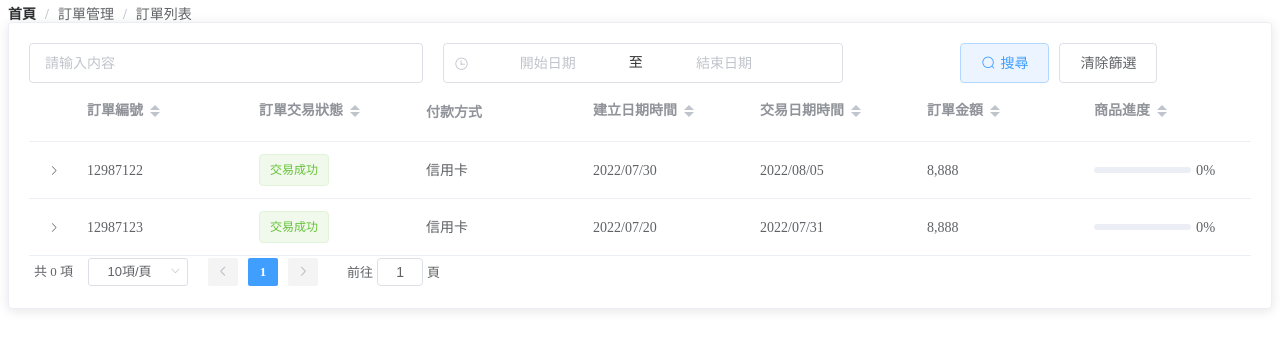
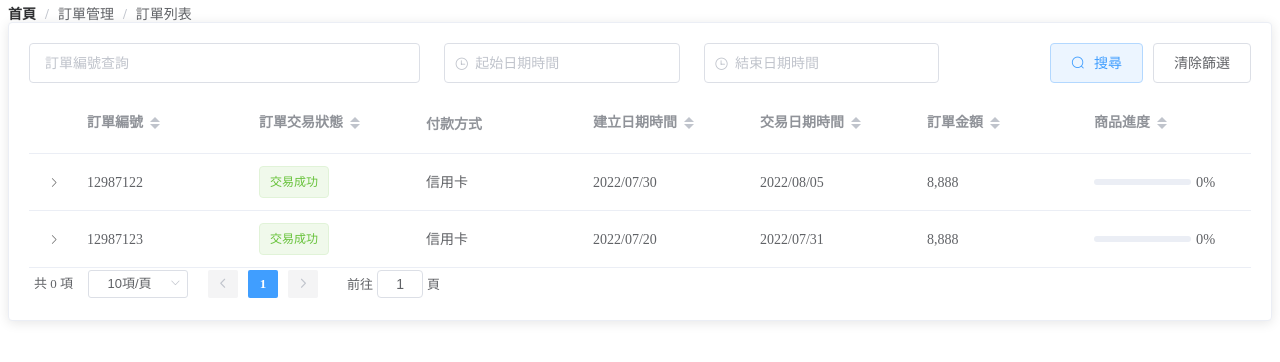
Before and after one commit to chengeyi/Preorder, a Vue app: page / in a window 1280 px wide. Shown: the top 362 px of the page. Built offline with nearby package versions, Linux system fonts and the light colour scheme.

Commit message:
20220816響應式、文字搜尋訂單編號、加入客製化css

```diff
--- a/src/App.vue
+++ b/src/App.vue
@@ -41,5 +41,9 @@ export default {
   width: 100% !important;
 }
 
+.text-right{
+  text-align: right !important;
+}
+
 
 </style>
--- a/src/components/OrderList2.vue
+++ b/src/components/OrderList2.vue
@@ -7,24 +7,36 @@
       <el-breadcrumb-item>訂單列表</el-breadcrumb-item>
     </el-breadcrumb>
     <el-card>
-      <el-row :gutter="20">
-        <el-col :span="8">
-          <el-input placeholder="請输入内容" v-model="searchText">
+      <el-row :gutter="24" :type="flex">
+        <el-col class="mb-3" :xl="7" :lg="8" :md="6" :sm="6" :xs="24">
+          <el-input placeholder="訂單編號查詢" v-model="searchText">
             <!-- <el-button slot="append" icon="el-icon-search"></el-button> -->
           </el-input>
         </el-col>
-        <el-col :span="10">
+        <el-col class="mb-3" :xl="7" :lg="5" :md="6" :sm="5" :xs="12">
           <el-date-picker
-            v-model="searchTime"
-            type="datetimerange"
-            range-separator="至"
-            start-placeholder="開始日期"
-            end-placeholder="結束日期">
+            class="w-100"
+            v-model="searchTimeStart"
+            type="datetime"
+            placeholder="起始日期時間"
+            default-time="8:00:00">
           </el-date-picker>
         </el-col>
-        <el-col :span="6">
-          <el-button @click="filterData" icon="el-icon-search" type="primary" plain>搜尋</el-button>
-          <el-button @click="filterReset" plain>清除篩選</el-button>
+        <el-col class="mb-3" :xl="7" :lg="5" :md="6" :sm="5" :xs="12">
+          <el-date-picker
+            class="w-100"
+            v-model="searchTimeEnd"
+            type="datetime"
+            placeholder="結束日期時間"
+            default-time="20:00:00">
+          </el-date-picker>
+        </el-col>
+        <el-col class="text-right mb-3" :xl="3" :lg="6" :md="6" :sm="8">
+          <el-button  icon="el-icon-search" type="primary" plain
+          @click="filterData()">
+            搜尋
+          </el-button>
+          <el-button @click="allFilterReset" plain>清除篩選</el-button>
         </el-col>
       </el-row>
 
@@ -115,7 +127,8 @@ export default {
   data() {
     return {
       searchText: '',
-      searchTime: '',
+      searchTimeStart: '',
+      searchTimeEnd: '',
       newTableData:[],
       data:[
           {
@@ -182,24 +195,34 @@ export default {
     };
   },
   created(){
-    this.filterReset();
+    this.allFilterReset();
   },
   methods:{
     filterData(){
       let filterResult = JSON.parse(JSON.stringify(this.data));
-      if(this.searchTime){
-        let startTime = this.searchTime[0]
-        let endTime = this.searchTime[1]
+      // 時間搜尋
+      if(this.searchTimeStart || this.searchTimeEnd){
         filterResult = filterResult.filter(item => {
-          return startTime <= new Date(item.crtDateTime) && new Date(item.txnDateTime) <= endTime
+          return this.searchTimeStart <= new Date(item.crtDateTime) && new Date(item.txnDateTime) <= this.searchTimeEnd
         })
+      }
+
+      // 文字搜尋
+      if(this.searchText){
+        filterResult = filterResult.filter(item => {
+          return item.orderNumber === this.searchText
+        });
       }
       this.newTableData = filterResult;
     },
-    filterReset(){
+    textFilterData(){
+      console.log('here')
+    },
+    allFilterReset(){
       this.newTableData = JSON.parse(JSON.stringify(this.data));
       this.searchText = '';
-      this.searchTime = '';
+      this.searchTimeStart = '';
+      this.searchTimeEnd = '';
     },
   }
 };
--- a/src/main.js
+++ b/src/main.js
@@ -4,6 +4,7 @@ import App from './App.vue'
 //引入element
 import ElementUI from 'element-ui'
 import 'element-ui/lib/theme-chalk/index.css'
+import 'element-ui/lib/theme-chalk/display.css'
 import locale from 'element-ui/lib/locale/lang/zh-TW'
 import CollapseTransition from 'element-ui/lib/transitions/collapse-transition';
 
```
